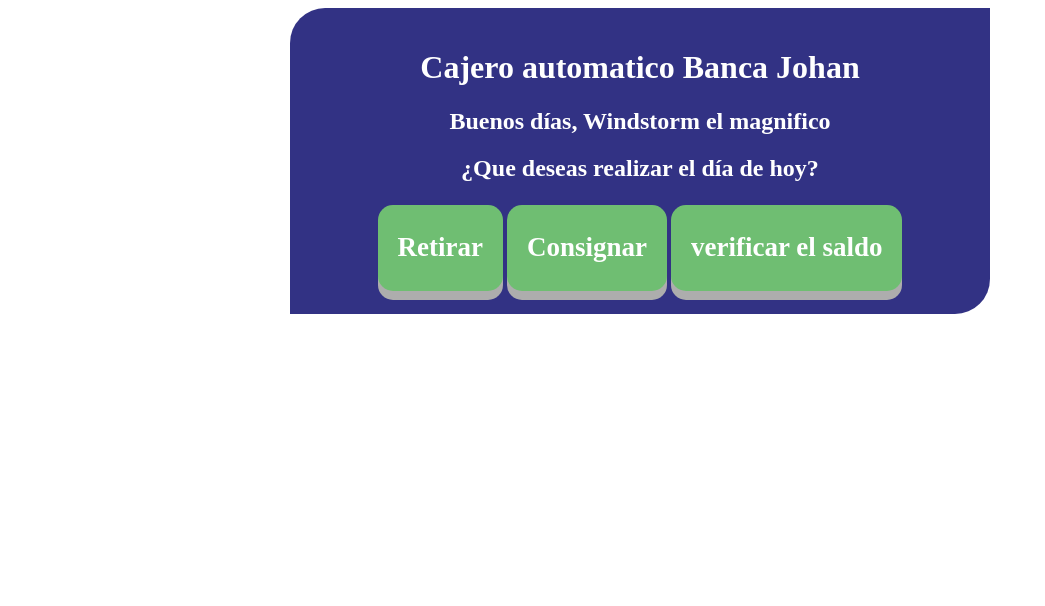
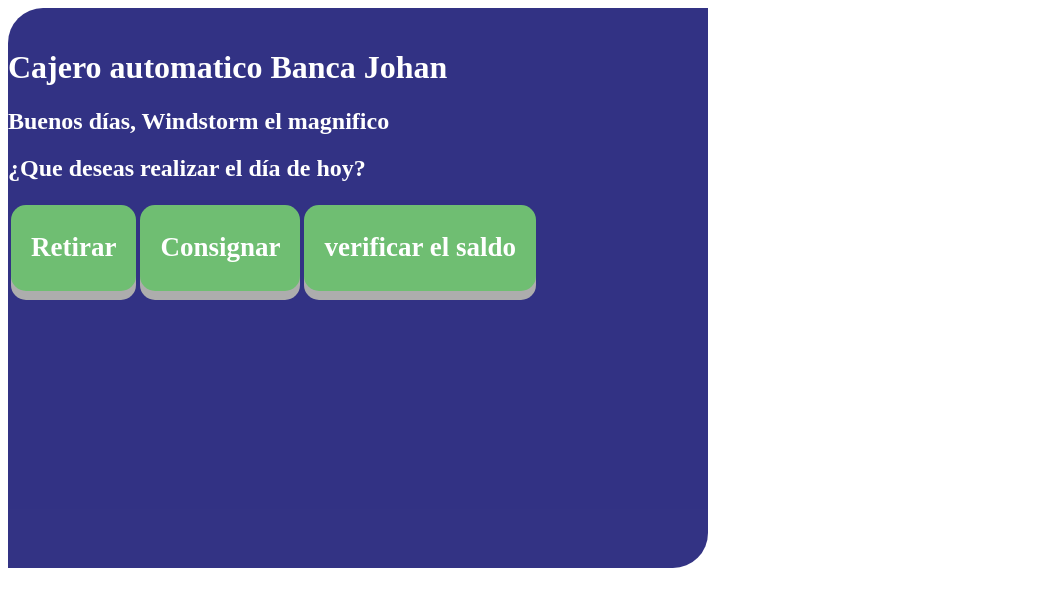
Before and after one commit to JohanRestrepo/AppCajero-Angu, an Angular app: page /Main in a window 1280 px wide. Shown: the top 606 px of the page, without its empty margins (0-1045 px from the left). Built offline with nearby package versions, Linux system fonts and the light colour scheme.

Commit message:
arregle un error de center

```diff
--- a/src/app/app.component.css
+++ b/src/app/app.component.css
@@ -1,7 +1,7 @@
 
 .caja {
     padding-top: 20px;
-    padding-bottom: 20px;
+    padding-bottom: 40px;
     width: 700px;
     background:#000066;
     color: #fff;
@@ -13,8 +13,15 @@
     -moz-opacity: 0.8;
     filter: alpha(opacity=80);
     -khtml-opacity: 0.8;
+    min-height: 500px;
     }
 
     .col-1-2 {
         width: 50%;
       }
+
+      .center {
+        justify-content: center;
+        align-items: center;
+        align-self: center;
+      }
--- a/src/app/app.component.html
+++ b/src/app/app.component.html
@@ -1,7 +1,5 @@
 
-<center>
 <div class="caja">
     <h1>{{title}}</h1>
     <router-outlet></router-outlet>
 </div>
-</center>
```
